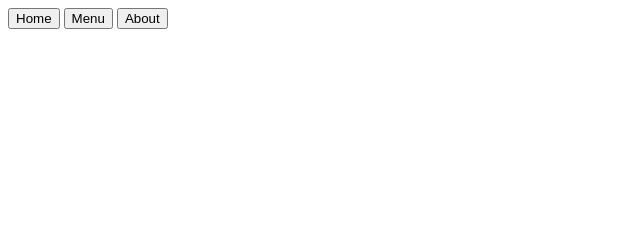
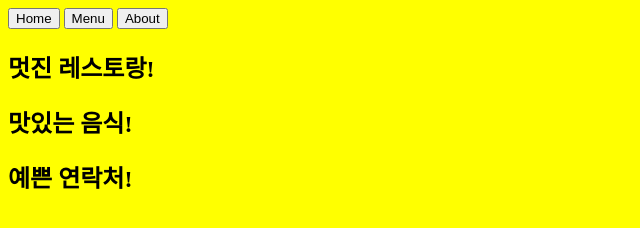
Before and after one commit to ejiseok/odin-restaurant-page, a website built with webpack: page src/template.html in a window 1280 px wide. Shown: the whole page, without its empty margins (0-640 px from the left). Built offline with nearby package versions, Linux system fonts and the light colour scheme.

Commit message:
임시 내용 추가

```diff
--- a/src/index.js
+++ b/src/index.js
@@ -1 +1,3 @@
+import "./styles.css";
+
 console.log("this is index.js");
--- /dev/null
+++ b/src/styles.css
@@ -0,0 +1,3 @@
+body {
+  background-color: yellow;
+}
--- a/src/template.html
+++ b/src/template.html
@@ -13,6 +13,10 @@
       <button>About</button>
     </nav>
   </header>
-  <div id="content"></div>
+  <div id="content">
+    <h2>멋진 레스토랑!</h2>
+    <h2>맛있는 음식!</h2>
+    <h2>예쁜 연락처!</h2>
+  </div>
 </body>
 </html>
```
